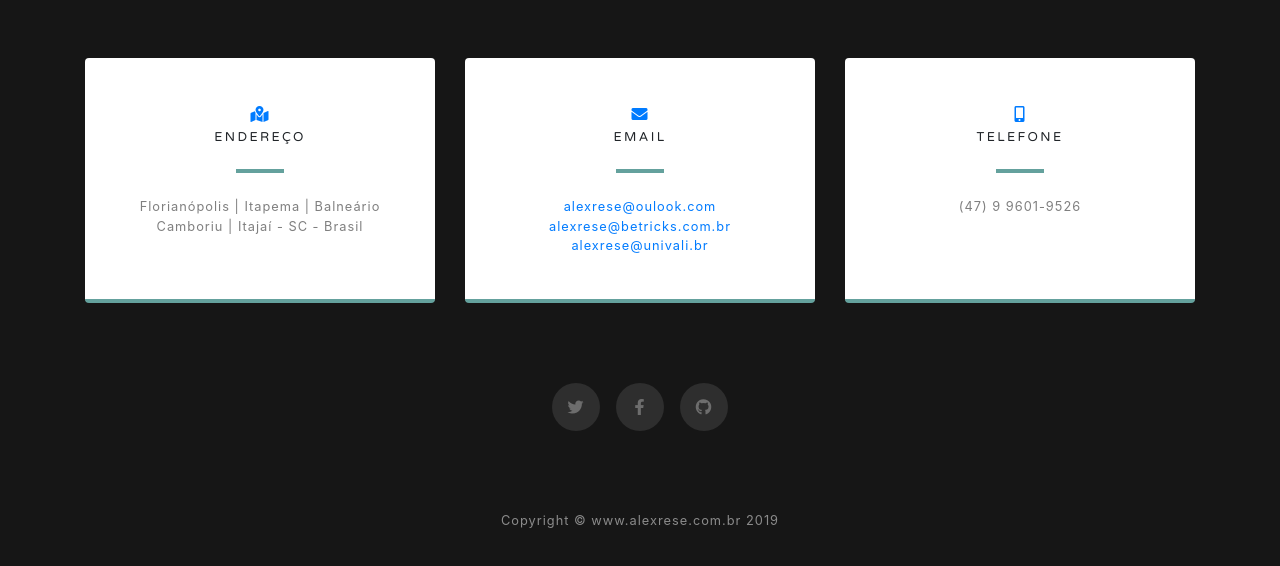
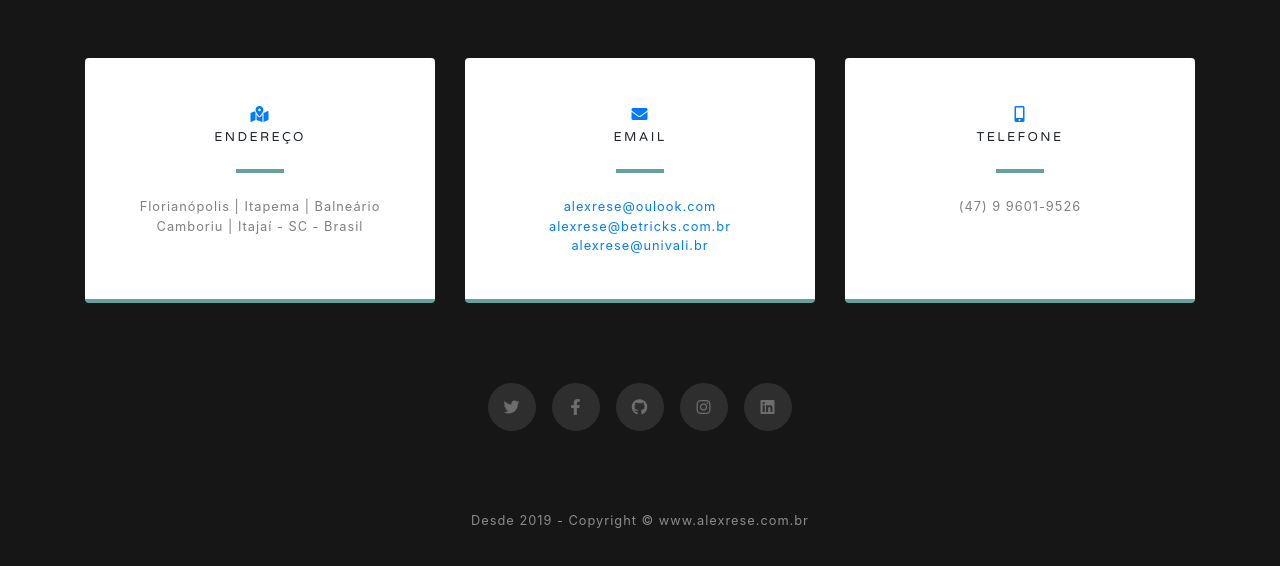
Before and after one commit to alexrese/sitealexrese, a website with bundled scripts: page index.html in a window 1280 px wide. Shown: the part 3361-3927 px from the top of the page. Built offline with nearby package versions, Linux system fonts and the light colour scheme.

Commit message:
ajustes de segurança

```diff
--- a/index.html
+++ b/index.html
@@ -5,8 +5,8 @@
 
   <meta charset="utf-8">
   <meta name="viewport" content="width=device-width, initial-scale=1, shrink-to-fit=no">
-  <meta name="description" content="">
-  <meta name="author" content="">
+  <meta name="description" content="Portfólio pessoal">
+  <meta name="author" content="Alex Luciano Roesler Rese">
 
   <title>Alex Rese</title>
 
@@ -224,7 +224,7 @@
       </div>
 
       <div class="social d-flex justify-content-center">
-        <a href="#" class="mx-2">
+        <a href="https://twitter.com/alexrese?lang=en" class="mx-2">
           <i class="fab fa-twitter"></i>
         </a>
         <a href="https://pt-br.facebook.com/alex.l.r.rese" class="mx-2">
@@ -232,6 +232,12 @@
         </a>
         <a href="https://github.com/alexrese" class="mx-2">
           <i class="fab fa-github"></i>
+        </a>
+        <a href="https://www.instagram.com/alexrese" class="mx-2">
+          <i class="fab fa-instagram"></i>
+        </a>
+        <a href="https://www.linkedin.com/in/alex-luciano-roesler-rese-18b23450/" class="mx-2">
+          <i class="fab fa-linkedin"></i>
         </a>
       </div>
 
@@ -241,7 +247,7 @@
   <!-- Footer -->
   <footer class="bg-black small text-center text-white-50">
     <div class="container">
-      Copyright &copy; www.alexrese.com.br 2019
+      Desde 2019 - Copyright &copy; www.alexrese.com.br
     </div>
   </footer>
 
```
Also changed, not shown: 1 other file.
